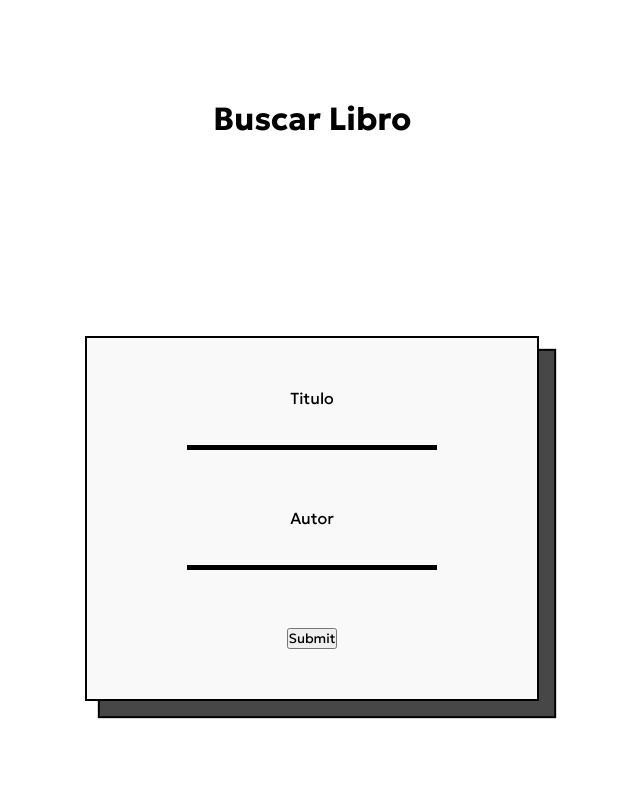
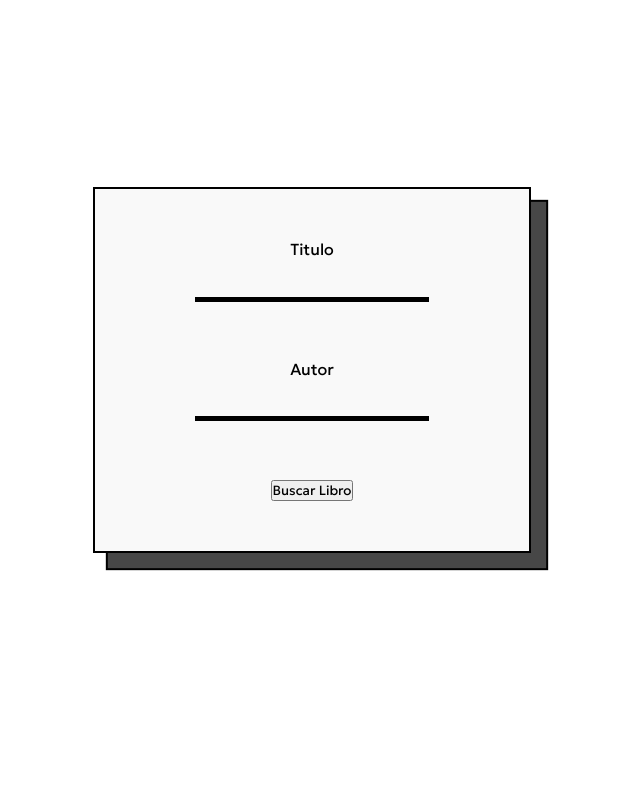
Before and after one commit to gustavopalaciosc/book-price-comparator, a Flask app: page /search in a window 1280 px wide. Shown: the part 63-863 px from the top of the page, without its empty margins (328-968 px from the left). Run offline with Flask 3, Linux system fonts and the light colour scheme.

Commit message:
Change in search frontend

```diff
--- a/static/css/search.css
+++ b/static/css/search.css
@@ -158,10 +158,13 @@ nav {
 }
 
 .form-input {
+    position: relative;
+    top: -30px;
     background: #f9f9f9;
     padding: 50px 100px;
     border: 2px solid black;
     box-shadow: 15px 15px 1px #474747, 15px 15px 1px 2px black;
+
 
   }
 
@@ -175,7 +178,7 @@ input {
     border: none;
     border-bottom: 5px solid black;
     background: #f9f9f9;
-    min-width: 250px;
+    min-width: 150px;
     padding-left: 5px;
     outline: none;
     color: black;
@@ -225,4 +228,5 @@ input {
   .divider-container h1 {
     font-size: 2rem;
   }
+
 }
--- a/templates/search.html
+++ b/templates/search.html
@@ -2,6 +2,12 @@
 <html>
 <head>
     <title>Babel | Buscar libro</title>
+    <meta http-equiv="X-UA-Compatible" content="IE=edge" />
+    <meta
+      name="viewport"
+      content="width=device-width, initial-scale=1.
+    0"
+    />
     <link rel="stylesheet" type="text/css" href="{{ url_for('static', filename='css/search.css') }}">
 </head>
 <body>
@@ -28,7 +34,6 @@
     </nav>
 
     <div class="form-container">
-      <h1>Buscar Libro</h1>
       <div class="form-input">
         <form method="POST" action="/search" id="book-form">
             <label for="title">Titulo</label><br>
@@ -38,9 +43,11 @@
 
 
         </form>
-        <button type="submit" form="book-form" value="Submit">Submit</button>
+        <button type="submit" form="book-form" value="Submit">Buscar Libro</button>
       </div>
     </div>
 
+    <script src="{{ url_for('static', filename='js/app.js') }}"></script>
+
 </body>
 </html>
```
